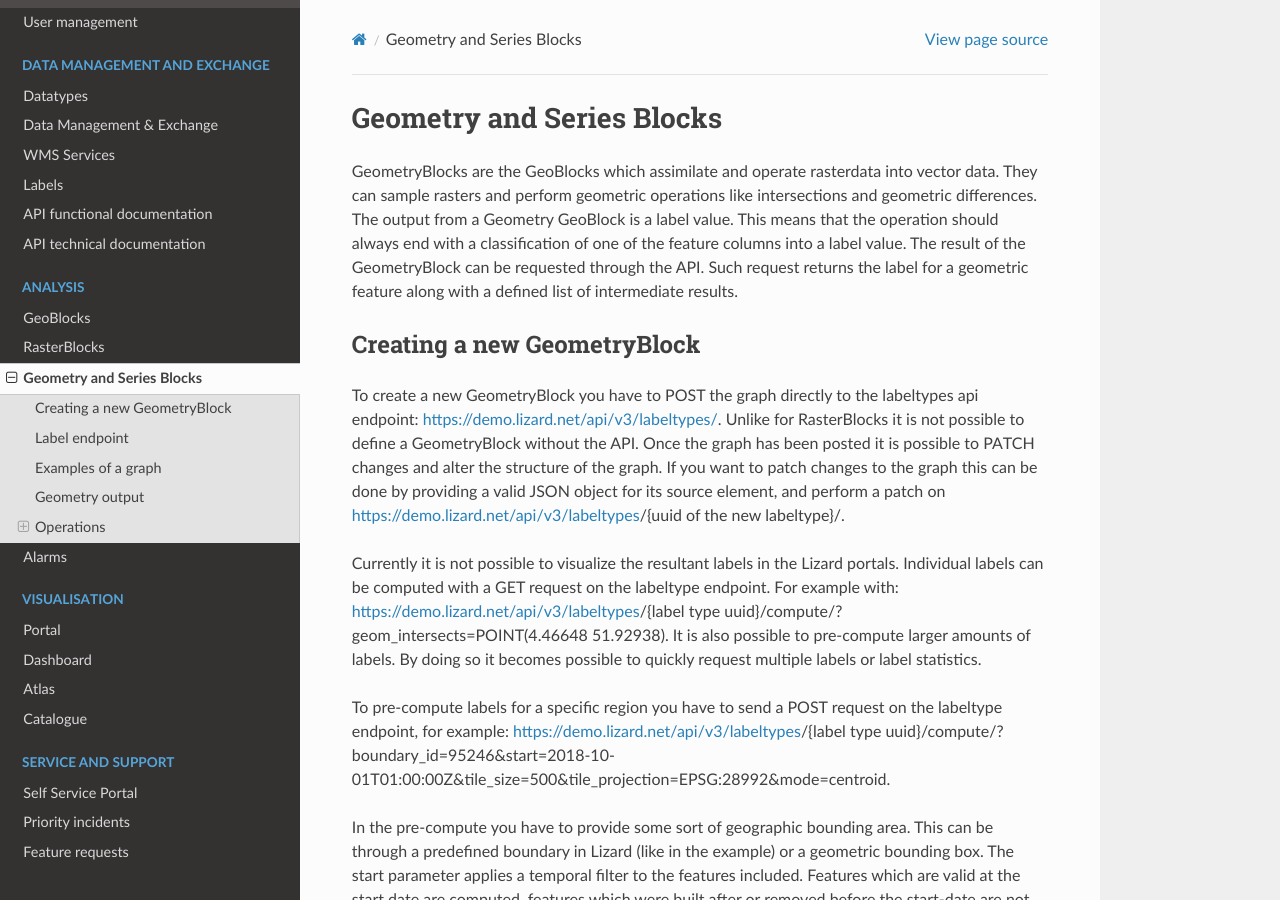
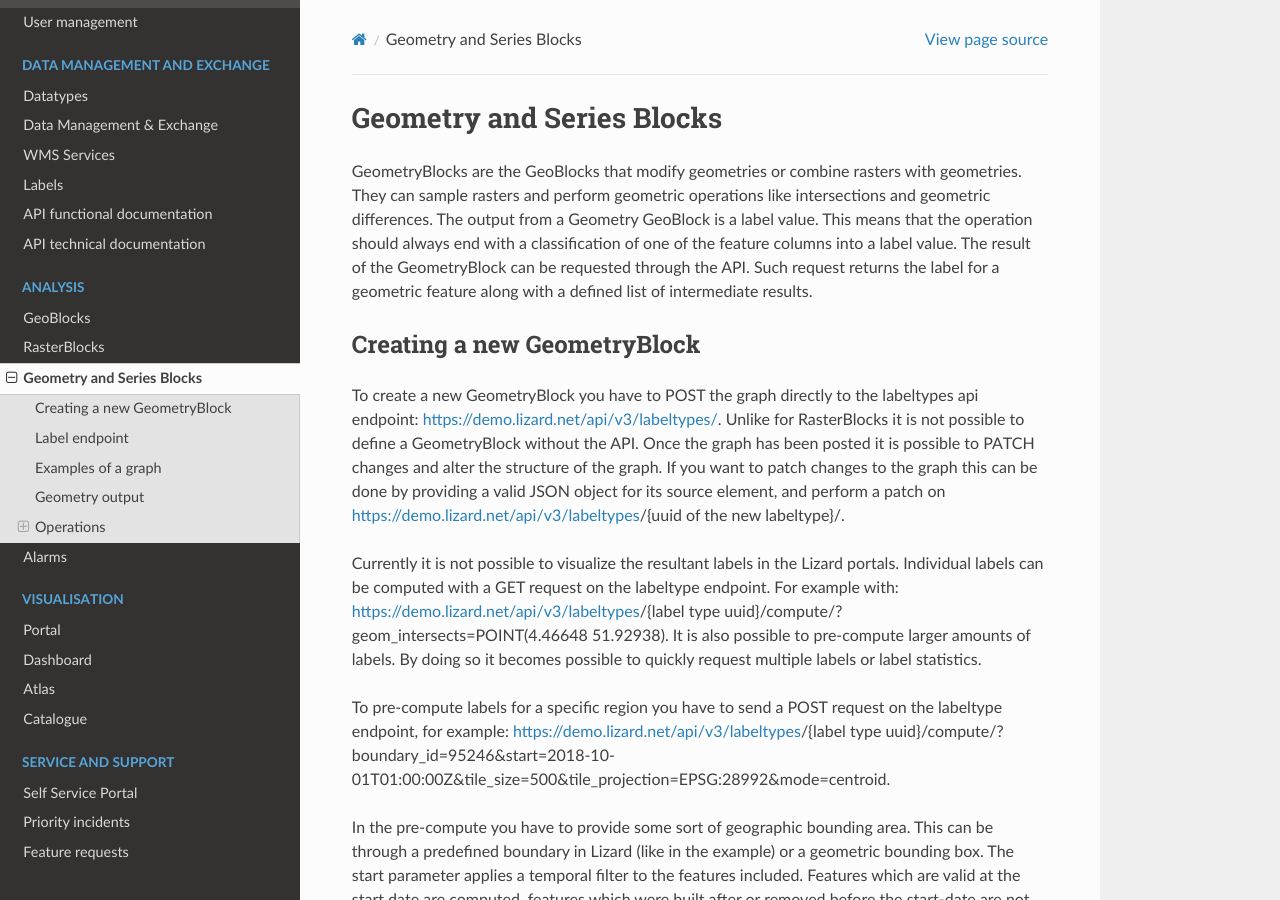
Before and after one commit to nens/lizard-docs, a Sphinx documentation site: the page built from source/d_geometryblocks.rst, in a window 1280 px wide and 900 px high. Built offline with Sphinx 7.4.7 and the Read the Docs theme 2.0.0, drawn with Linux system fonts in a browser that asks for light colours; formulas are drawn with MathJax 3.

Commit message:
Update source/d_geometryblocks.rst
Co-Authored-By: Casper van der Wel <casper.vanderwel@nelen-schuurmans.nl>

```diff
--- a/source/d_geometryblocks.rst
+++ b/source/d_geometryblocks.rst
@@ -4,7 +4,7 @@
 Geometry and Series Blocks
 ==========================
 
-GeometryBlocks are the GeoBlocks which assimilate and operate rasterdata into vector data.
+GeometryBlocks are the GeoBlocks that modify geometries or combine rasters with geometries.
 They can sample rasters and perform geometric operations like intersections and geometric differences.
 The output from a Geometry GeoBlock is a label value.
 This means that the operation should always end with a classification of one of the feature columns into a label value.
```
